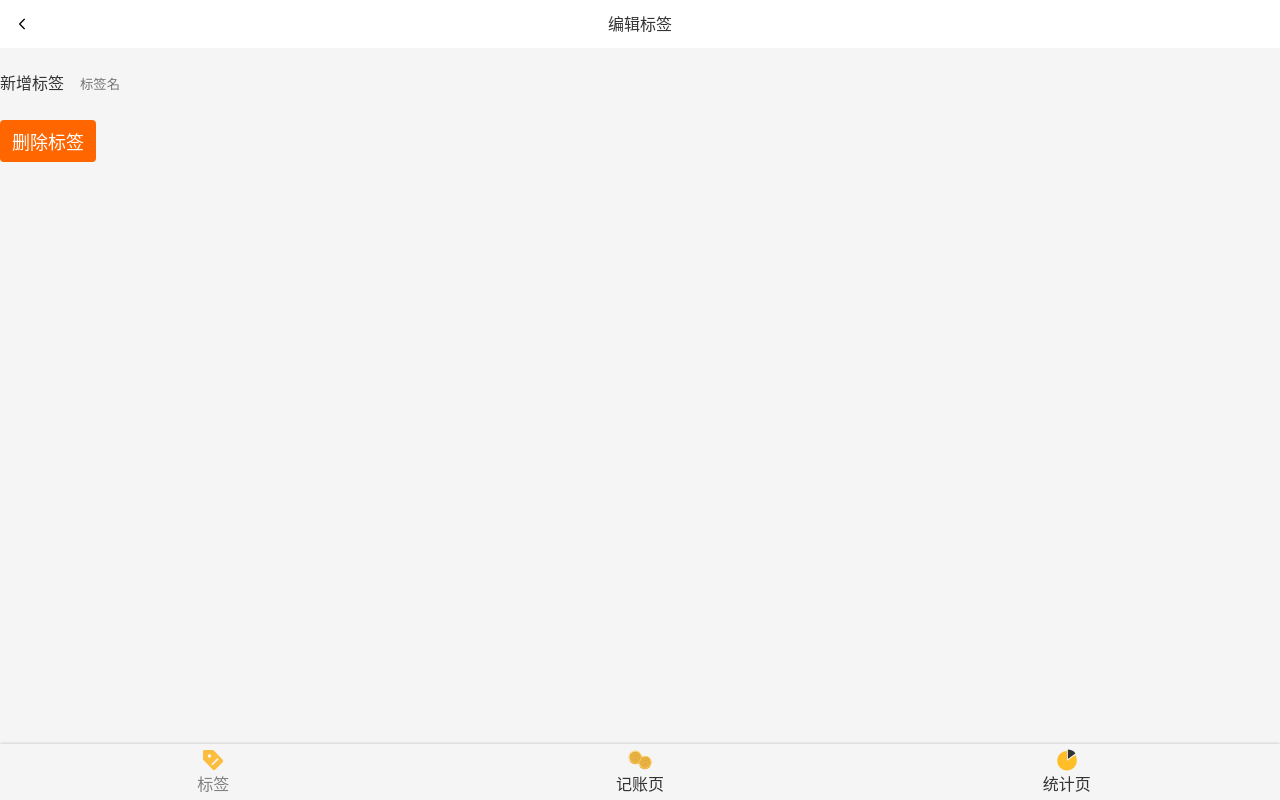
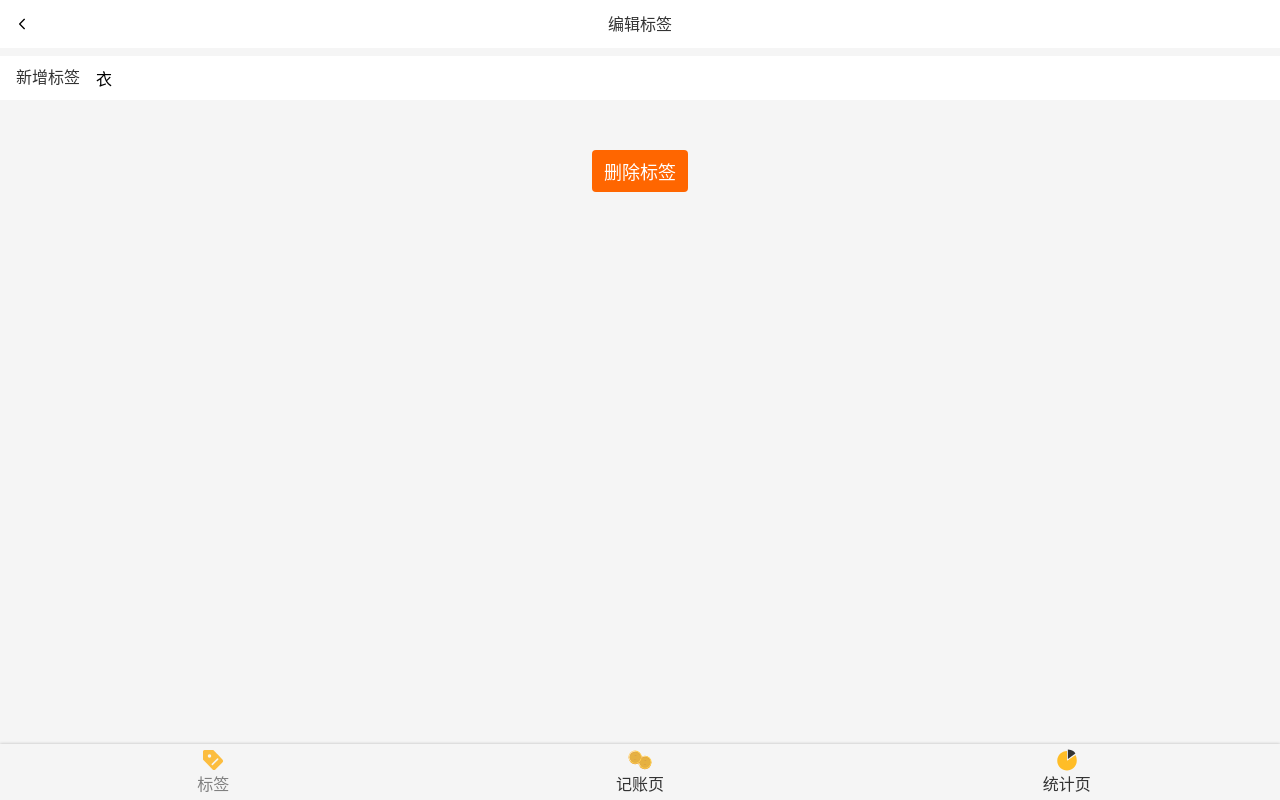
Before and after one commit to christina-xhy/morney-react-1, a React app: page /#/tags/1 in a window 1280 px wide. Built offline with nearby package versions, Linux system fonts and the light colour scheme.

Commit message:
tag.tsx  样式完成

```diff
--- /dev/null
+++ b/src/components/Center.tsx
@@ -0,0 +1,11 @@
+import styled from 'styled-components';
+
+const CenterWrapper= styled.div`
+display:flex;
+  justify-content: center;
+  align-items: center;
+  margin-top: 50px;
+`
+
+
+export {CenterWrapper}
--- a/src/components/Input.tsx
+++ b/src/components/Input.tsx
@@ -12,7 +12,7 @@ const InputWrapper = styled.label`
     > input {
       background: none;
       border: none;
-      height: 72px;
+      height: 44px;
       width: 100%; //输入框100%，会影响另一个元素（span）的距离，设置span的white-space ：nowrap;
       display: block; //盒子的宽度占满当前一行会出现另起一行，则在label 父元素设置display：flex;
   }
--- a/src/index.scss
+++ b/src/index.scss
@@ -30,8 +30,9 @@ body {
   overflow: hidden;
   text-overflow: ellipsis;
 }
-button{
+button,input{
   font-family: inherit;
+  font-size: inherit;
 }
 .icon {
   width: 1em;
--- a/src/views/Money/NotesSection.tsx
+++ b/src/views/Money/NotesSection.tsx
@@ -4,7 +4,7 @@ import {Input} from 'components/Input';
 //value 定义元素「note」非受控组件变为受控组件；
 const Wrapper =styled.section`
   background-color:#f5f5f5;
-  padding:10px 16px;
+  padding:28px 16px;
   font-size:14px;
 `
 type Props = {
@@ -19,7 +19,7 @@ const NotesSection:React.FC<Props> = (props)=>{
 
   return(
     <Wrapper>
-      <Input label = '备注'  type = 'text' value = {note} onChange={onChange}>
+      <Input label = '备注'  type = 'text' value = {note} onChange={onChange} placeholder='在这里添加备注'>
       </Input>
     </Wrapper>
   )
--- a/src/views/Tag.tsx
+++ b/src/views/Tag.tsx
@@ -6,6 +6,7 @@ import Icon from 'components/Icon';
 import {ButtonWrapper} from 'components/Button';
 import styled from 'styled-components';
 import {Input} from '../components/Input';
+import {CenterWrapper} from '../components/Center';
 const Topbar = styled.header`
   display:flex;
   justify-content: space-between;
@@ -15,8 +16,14 @@ const Topbar = styled.header`
   background: white;
 `
 
+const InputWrapper = styled.div`
+  background:white;
+  padding: 0 16px;
+  margin-top: 8px;
+`
 
-const Tag: React.FC =(props) =>{
+
+const Tag: React.FC =() =>{
   type Params = {
     id:string
   }//需要定义
@@ -31,12 +38,12 @@ const Tag: React.FC =(props) =>{
         <span>编辑标签</span>
         <Icon/>
       </Topbar>
-      <div>
-        <Input type = 'text' placeholder='标签名' label = '新增标签'/>
-      </div>
-     <div>
+      <InputWrapper>
+        <Input type = 'text' placeholder='标签名' label = '新增标签' value={tag.name}/>
+      </InputWrapper>
+     <CenterWrapper>
        <ButtonWrapper>删除标签</ButtonWrapper>
-     </div>
+     </CenterWrapper>
     </Layout>
   )
 }
--- a/src/views/Tags.tsx
+++ b/src/views/Tags.tsx
@@ -1,25 +1,19 @@
-import Layout from '../components/Layout';
+import Layout from 'components/Layout';
 import React from 'react';
-import useTags from '../useTag';
+import useTags from 'useTag';
 import styled from 'styled-components';
-import Icon from '../components/Icon';
+import Icon from 'components/Icon';
 import {Link} from 'react-router-dom';
-import {ButtonWrapper} from '../components/Button';
+import {ButtonWrapper} from 'components/Button';
+import {CenterWrapper} from 'components/Center';
 
-const Center= styled.div`
-display:flex;
-  justify-content: center;
-  align-items: center;
-  margin-top: 50px;
-`
+
 
 const TagList =styled.ol`
   font-size:16px;
   > li{
     box-sizing: border-box;
     border-bottom: 1px solid #D5D5D5 ;
-
-
     margin-left: 16px;
     &:hover {
       cursor:pointer;
@@ -52,9 +46,9 @@ function Tags() {
           )})
         }
       </TagList>
-      <Center>
+      <CenterWrapper>
         <ButtonWrapper>新增标签</ButtonWrapper>
-      </Center>
+      </CenterWrapper>
     </Layout>
   );
 }
```
